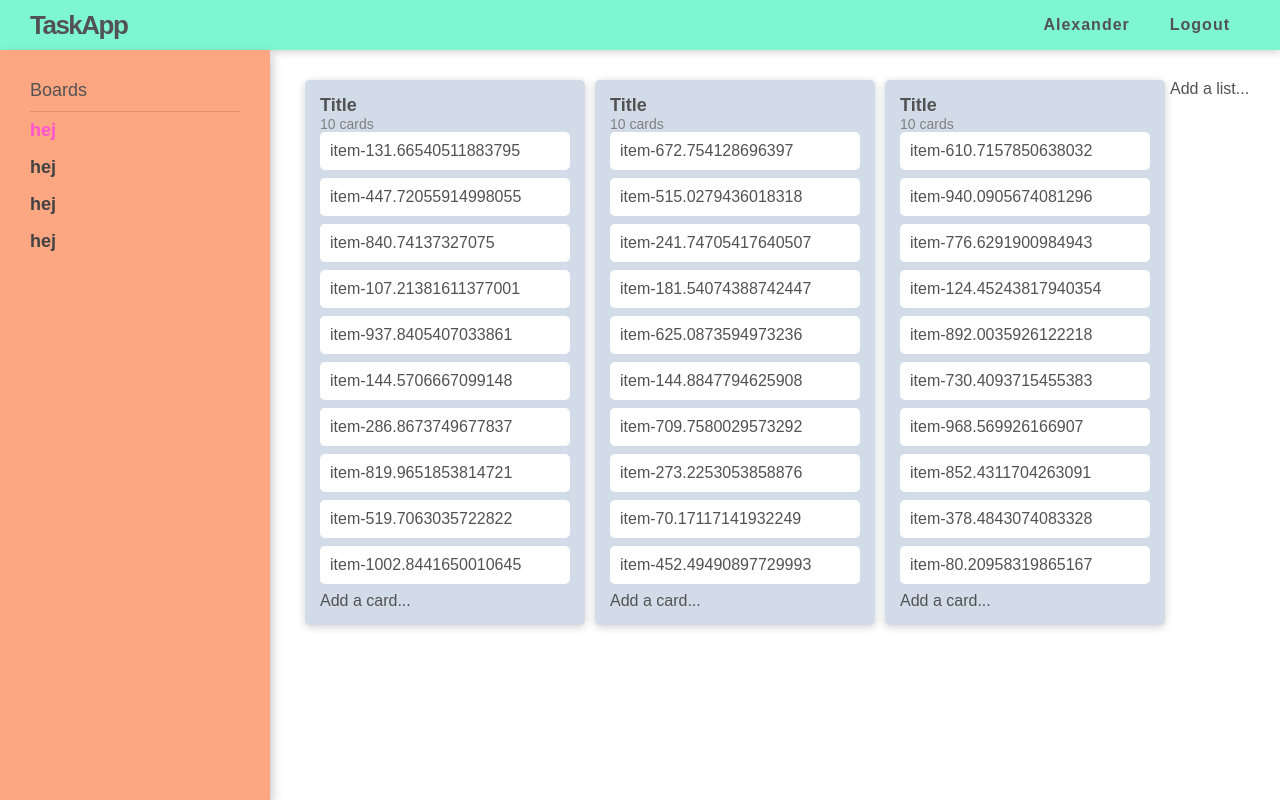
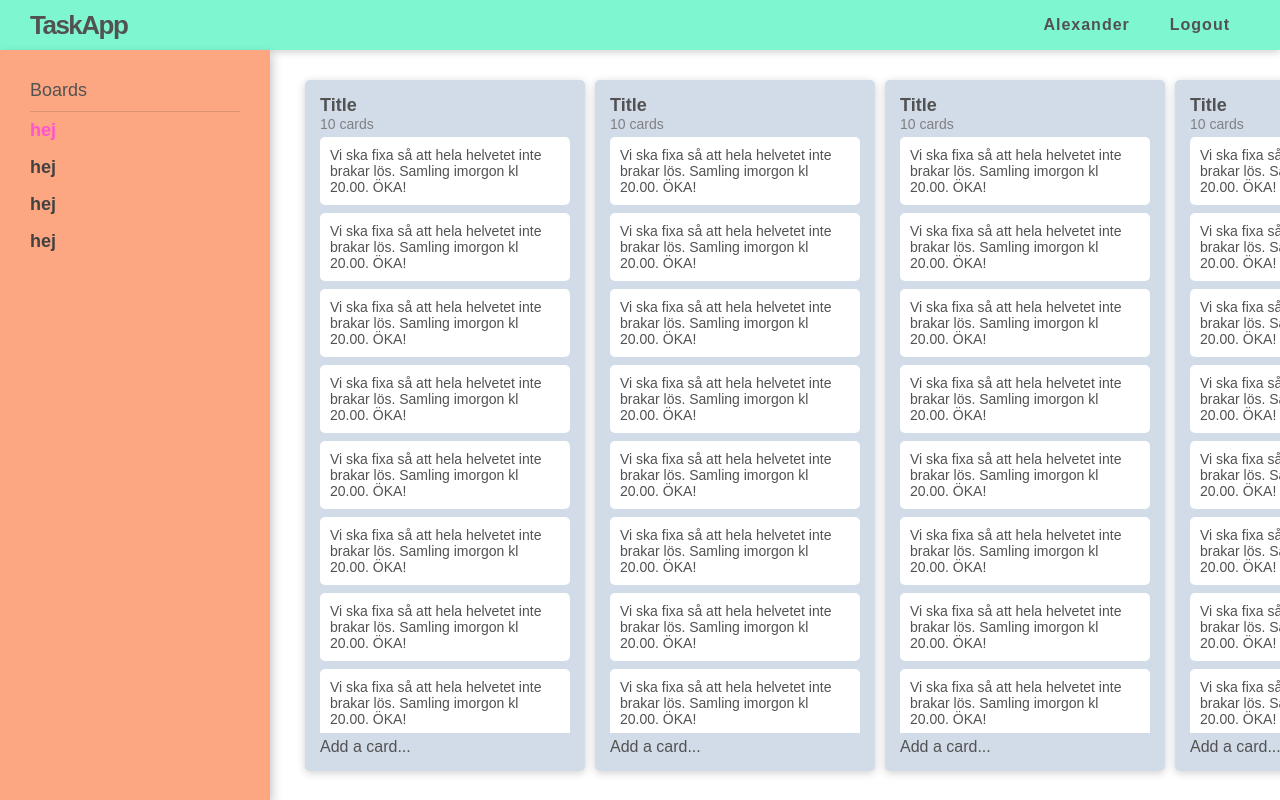
Before and after one commit to Alexloof/TaskApp, a React (Create React App) app in the folder client/: page / in a window 1280 px wide. Built offline with nearby package versions, Linux system fonts and the light colour scheme.

Commit message:
small style fixes

```diff
--- a/client/public/index.html
+++ b/client/public/index.html
@@ -1,40 +1,23 @@
 <!DOCTYPE html>
 <html lang="en">
+
 <head>
   <meta charset="utf-8">
   <meta name="viewport" content="width=device-width, initial-scale=1, shrink-to-fit=no">
   <meta name="theme-color" content="#000000">
-    <!--
-      manifest.json provides metadata used when your web app is added to the
-      homescreen on Android. See https://developers.google.com/web/fundamentals/engage-and-retain/web-app-manifest/
-    -->
+
   <link rel="manifest" href="%PUBLIC_URL%/manifest.json">
   <link rel="shortcut icon" href="%PUBLIC_URL%/favicon.ico">
-    <!--
-      Notice the use of %PUBLIC_URL% in the tags above.
-      It will be replaced with the URL of the `public` folder during the build.
-      Only files inside the `public` folder can be referenced from the HTML.
 
-      Unlike "/favicon.ico" or "favicon.ico", "%PUBLIC_URL%/favicon.ico" will
-      work correctly both with client-side routing and a non-root public URL.
-      Learn how to configure a non-root public URL by running `npm run build`.
-    -->
-    <title>React App</title>
+  <title>TaskApp - Plan your life</title>
 </head>
+
 <body>
   <noscript>
     You need to enable JavaScript to run this app.
   </noscript>
   <div id="root"></div>
-    <!--
-      This HTML file is a template.
-      If you open it directly in the browser, you will see an empty page.
 
-      You can add webfonts, meta tags, or analytics to this file.
-      The build step will place the bundled scripts into the <body> tag.
+</body>
 
-      To begin the development, run `npm start` or `yarn start`.
-      To create a production bundle, use `npm run build` or `yarn build`.
-    -->
-  </body>
 </html>
--- a/client/src/views/board/components/Card/index.js
+++ b/client/src/views/board/components/Card/index.js
@@ -5,7 +5,7 @@ import { CardContainer } from './style'
 
 class Card extends Component {
   render() {
-    const { id, index } = this.props
+    const { id, index, content } = this.props
     return (
       <Draggable draggableId={id} index={index}>
         {(provided, snapshot) => (
@@ -16,7 +16,7 @@ class Card extends Component {
             isDragging={snapshot.isDragging}
             style={provided.draggableProps.style}
           >
-            {id}
+            {content}
           </CardContainer>
         )}
       </Draggable>
--- a/client/src/views/board/components/Card/style.js
+++ b/client/src/views/board/components/Card/style.js
@@ -6,4 +6,5 @@ export const CardContainer = styled.div`
   border-radius: 5px;
   margin: 0 0 8px 0;
   user-select: none;
+  font-size: 14px;
 `
--- a/client/src/views/board/components/CardList/style.js
+++ b/client/src/views/board/components/CardList/style.js
@@ -23,4 +23,5 @@ export const MetaInfo = styled.p`
 export const CardsWrapper = styled.div`
   overflow: auto;
   max-height: calc(100vh - 204px);
+  margin: 5px 0px;
 `
--- a/client/src/views/board/index.js
+++ b/client/src/views/board/index.js
@@ -9,7 +9,7 @@ import CardList from './components/CardList'
 const getItems = (count, offset = 0) =>
   Array.from({ length: count }, (v, k) => k).map(k => ({
     id: `item-${k + offset + 1000 * Math.random()}`,
-    content: `item ${k + offset}`
+    content: `Vi ska fixa så att hela helvetet inte brakar lös. Samling imorgon kl 20.00. ÖKA!`
   }))
 
 const getLists = count =>
@@ -42,7 +42,7 @@ const move = (source, destination, droppableSource, droppableDestination) => {
 
 class Board extends Component {
   state = {
-    lists: getLists(3)
+    lists: getLists(5)
   }
 
   getList = id => {
@@ -141,6 +141,7 @@ class Board extends Component {
                       cards={list.cards}
                     />
                   ))}
+                  {provided.placeholder}
                 </ListsWrapper>
               )}
             </Droppable>
--- a/client/src/views/board/style.js
+++ b/client/src/views/board/style.js
@@ -6,6 +6,8 @@ export const Container = styled.div`
   padding: 30px;
   display: flex;
   height: calc(100vh - 50px);
+  width: calc(100vw - 270px);
+  overflow: auto;
 `
 
 export const ListsWrapper = styled.div`
```
Lines whose indentation alone changed are shown as unchanged.
